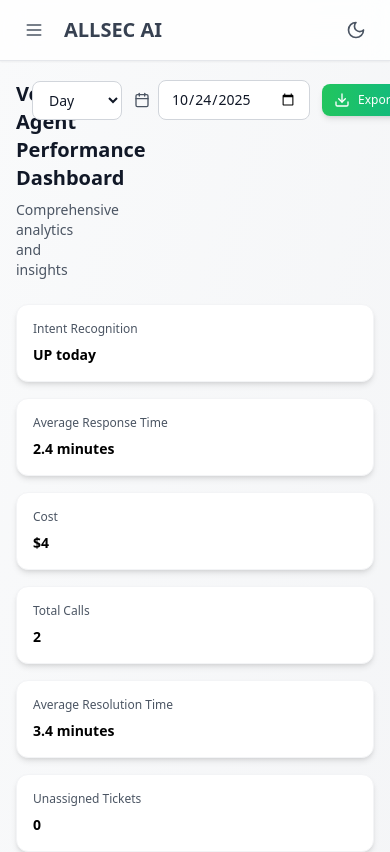
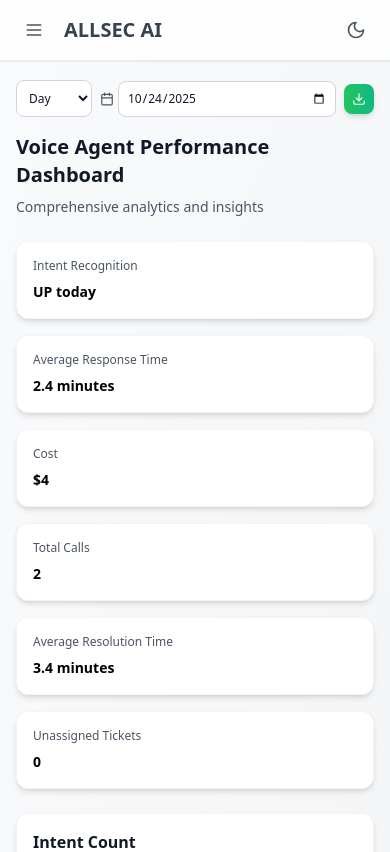
Before and after one commit to ranjithRW/new-allsec-dashboard, a React (Vite) app: page / in a window 390 px wide. Shown: the top 852 px of the page. Built offline with nearby package versions, Linux system fonts and the light colour scheme.

Commit message:
mobile responsiveness

```diff
--- a/src/pages/CXReports.tsx
+++ b/src/pages/CXReports.tsx
@@ -317,7 +317,7 @@ export default function CXReports() {
         borderWidth: 1
       },
       {
-        label: 'vs handled by AI',
+        label: 'vs handled by ALLSec AI',
         data: filteredIntentData.aiHandled,
         backgroundColor: 'rgba(59, 130, 246, 0.8)',
         borderColor: 'rgba(59, 130, 246, 1)',
@@ -358,6 +358,41 @@ export default function CXReports() {
 
   return (
   <div id="dashboard-root" className="p-4">
+      {/* Mobile Filters - Above title on mobile only */}
+      <div className="sm:hidden mb-4">
+        <div className="flex items-center gap-2">
+          {/* Period Filter */}
+          <select
+            value={selectedPeriod}
+            onChange={(e) => handlePeriodChange(e.target.value as 'day' | 'week' | 'month')}
+            className="px-2 py-2 border border-gray-300 dark:border-gray-600 rounded-lg bg-white dark:bg-gray-800 text-gray-900 dark:text-white text-xs focus:ring-2 focus:ring-blue-500 focus:border-transparent flex-shrink-0"
+          >
+            <option value="day">Day</option>
+            <option value="week">Week</option>
+            <option value="month">Month</option>
+          </select>
+
+          {/* Date Filter */}
+          <div className="flex items-center gap-1 flex-1">
+            <Calendar size={14} className="text-gray-600 dark:text-gray-400 flex-shrink-0" />
+            <input
+              {...getDateInputProps()}
+              className="px-2 py-2 border border-gray-300 dark:border-gray-600 rounded-lg bg-white dark:bg-gray-800 text-gray-900 dark:text-white text-xs focus:ring-2 focus:ring-blue-500 focus:border-transparent w-full"
+            />
+          </div>
+
+          {/* Mobile Export Button */}
+          <motion.button
+            whileHover={{ scale: 1.05 }}
+            whileTap={{ scale: 0.95 }}
+            onClick={handleExportPDF}
+            className="export-pdf-button flex items-center gap-1 px-2 py-2 bg-gradient-to-r from-green-500 to-emerald-500 text-white rounded-lg shadow-md hover:shadow-lg transition-all font-medium text-xs flex-shrink-0"
+          >
+            <Download size={14} />
+          </motion.button>
+        </div>
+      </div>
+
       <motion.div
         initial={{ opacity: 0, y: -20 }}
         animate={{ opacity: 1, y: 0 }}
@@ -368,8 +403,8 @@ export default function CXReports() {
           <h2 className="text-xl sm:text-2xl font-bold text-gray-900 dark:text-white mb-2">Voice Agent Performance Dashboard</h2>
           <p className="text-sm sm:text-base text-gray-600 dark:text-gray-400">Comprehensive analytics and insights</p>
         </div>
-        <div className="flex-shrink-0 flex items-center gap-3">
-          {/* Period Filter */}
+        <div className="hidden sm:flex flex-shrink-0 items-center gap-3">
+          {/* Period Filter - Desktop only */}
           <div className="flex items-center gap-2">
             <select
               value={selectedPeriod}
@@ -382,7 +417,7 @@ export default function CXReports() {
             </select>
           </div>
 
-          {/* Date Filter */}
+          {/* Date Filter - Desktop only */}
           <div className="flex items-center gap-2">
             <Calendar size={16} className="text-gray-600 dark:text-gray-400" />
             <input
```
